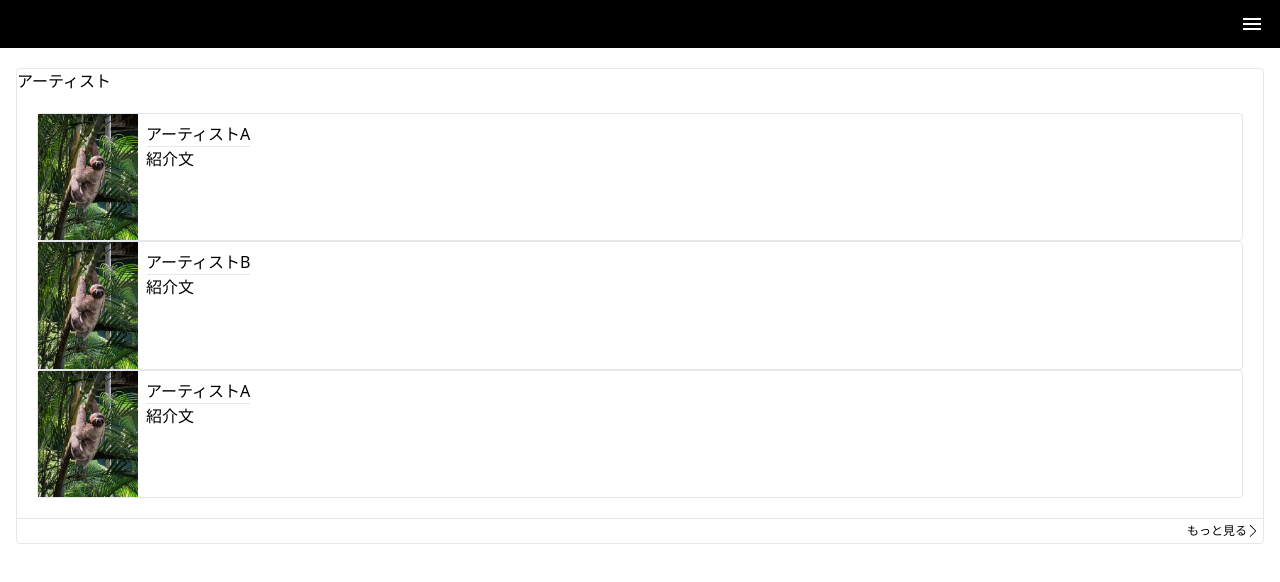
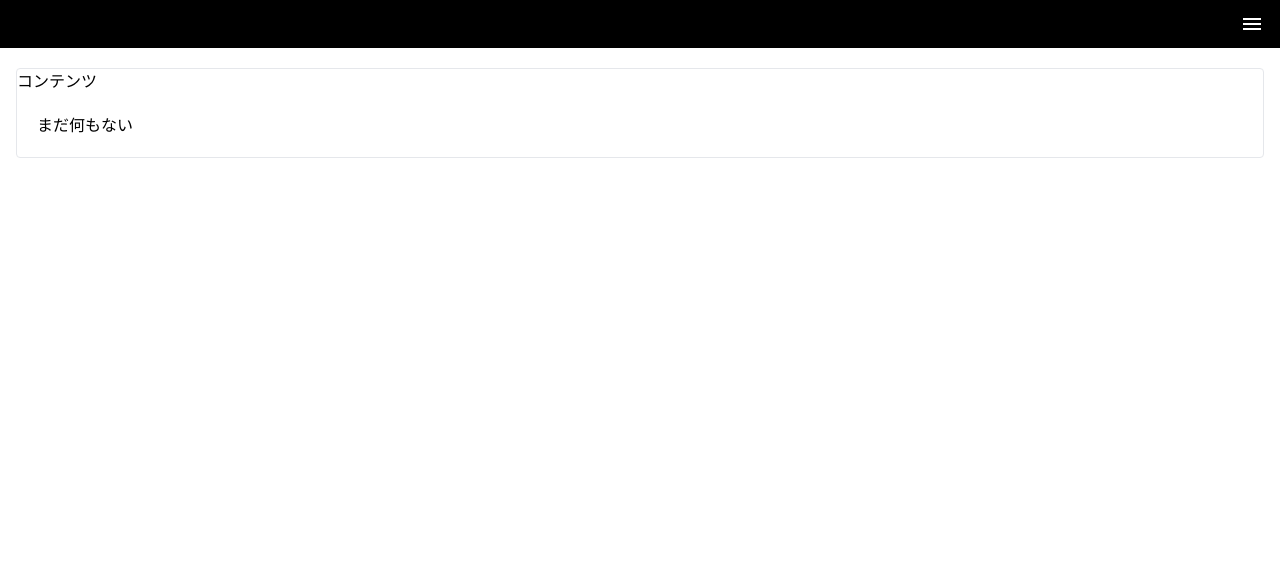
Before and after one commit to SlothCorporation/VirtualSoundBox, a Next.js app in the folder frontend/: page / in a window 1280 px wide. Shown: the top 582 px of the page. Built offline with nearby package versions, Linux system fonts and the light colour scheme.

Commit message:
topコンテンツの整理

```diff
--- a/frontend/src/pages/index.tsx
+++ b/frontend/src/pages/index.tsx
@@ -3,56 +3,57 @@ import Link from "next/link";
 import Image from "next/image";
 import { SlArrowRight } from "react-icons/sl";
 
-const items = [
-  {
-    id: 1,
-    name: "アーティストA",
-    description: "紹介文",
-    image: "/art.jpeg",
-    tag: [
-      {
-        id: 1,
-        name: "グループA",
-      },
-      {
-        id: 2,
-        name: "グループB",
-      },
-    ],
-  },
-  {
-    id: 2,
-    name: "アーティストB",
-    description: "紹介文",
-    image: "/art.jpeg",
-    tag: [
-      {
-        id: 1,
-        name: "グループA",
-      },
-      {
-        id: 2,
-        name: "グループB",
-      },
-    ],
-  },
-  {
-    id: 3,
-    name: "アーティストA",
-    description: "紹介文",
-    image: "/art.jpeg",
-    tag: [
-      {
-        id: 1,
-        name: "グループA",
-      },
-      {
-        id: 2,
-        name: "グループB",
-      },
-    ],
-  },
+const items: ArtistType[] = [
+  // {
+  //   id: 1,
+  //   name: "アーティストA",
+  //   description: "",
+  //   image: "/art.jpeg",
+  //   tag: [
+  //     {
+  //       id: 1,
+  //       name: "グループA",
+  //     },
+  //     {
+  //       id: 2,
+  //       name: "グループB",
+  //     },
+  //   ],
+  // },
+  // {
+  //   id: 2,
+  //   name: "アーティストB",
+  //   description: "紹介文",
+  //   image: "/art.jpeg",
+  //   tag: [
+  //     {
+  //       id: 1,
+  //       name: "グループA",
+  //     },
+  //     {
+  //       id: 2,
+  //       name: "グループB",
+  //     },
+  //   ],
+  // },
+  // {
+  //   id: 3,
+  //   name: "アーティストA",
+  //   description: "紹介文",
+  //   image: "/art.jpeg",
+  //   tag: [
+  //     {
+  //       id: 1,
+  //       name: "グループA",
+  //     },
+  //     {
+  //       id: 2,
+  //       name: "グループB",
+  //     },
+  //   ],
+  // },
 ];
+
 type ArtistType = {
   id: number;
   name: string;
@@ -89,12 +90,14 @@ export default function Home() {
   return (
     <Layout>
       <div className="mt-5 rounded border">
-        <div>アーティスト</div>
+        <div>コンテンツ</div>
         <div className="p-5">
+          {items.length < 1 && <div>まだ何もない</div>}
           {items.map((item, index) => (
             <Artist key={index} artist={item} />
           ))}
         </div>
+        {items.length > 5 && (
           <div className="flex justify-end border-t">
             <Link href="/artist">
               <div className="flex items-center p-1 text-xs">
@@ -103,6 +106,7 @@ export default function Home() {
               </div>
             </Link>
           </div>
+        )}
       </div>
     </Layout>
   );
```
Lines whose indentation alone changed are shown as unchanged.
